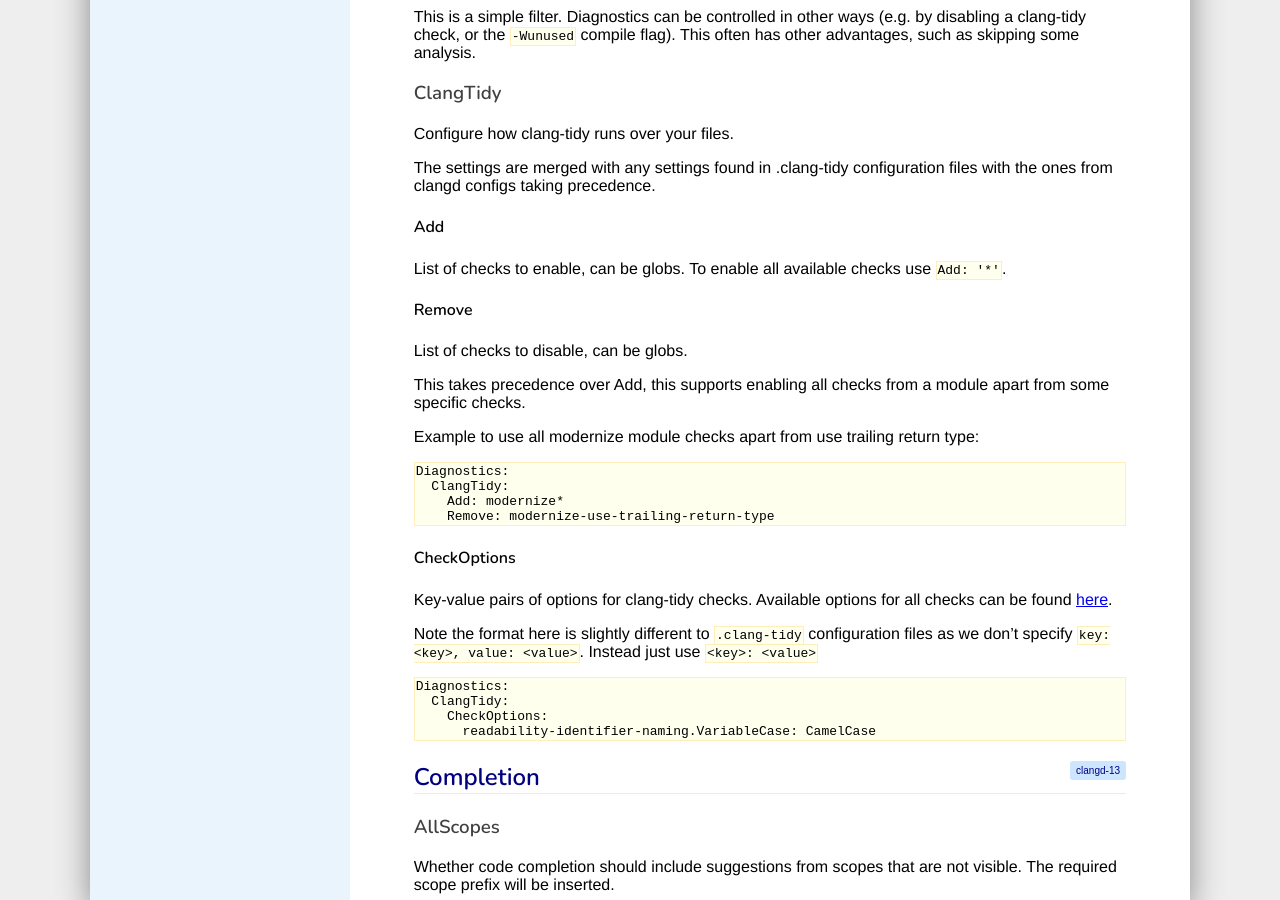
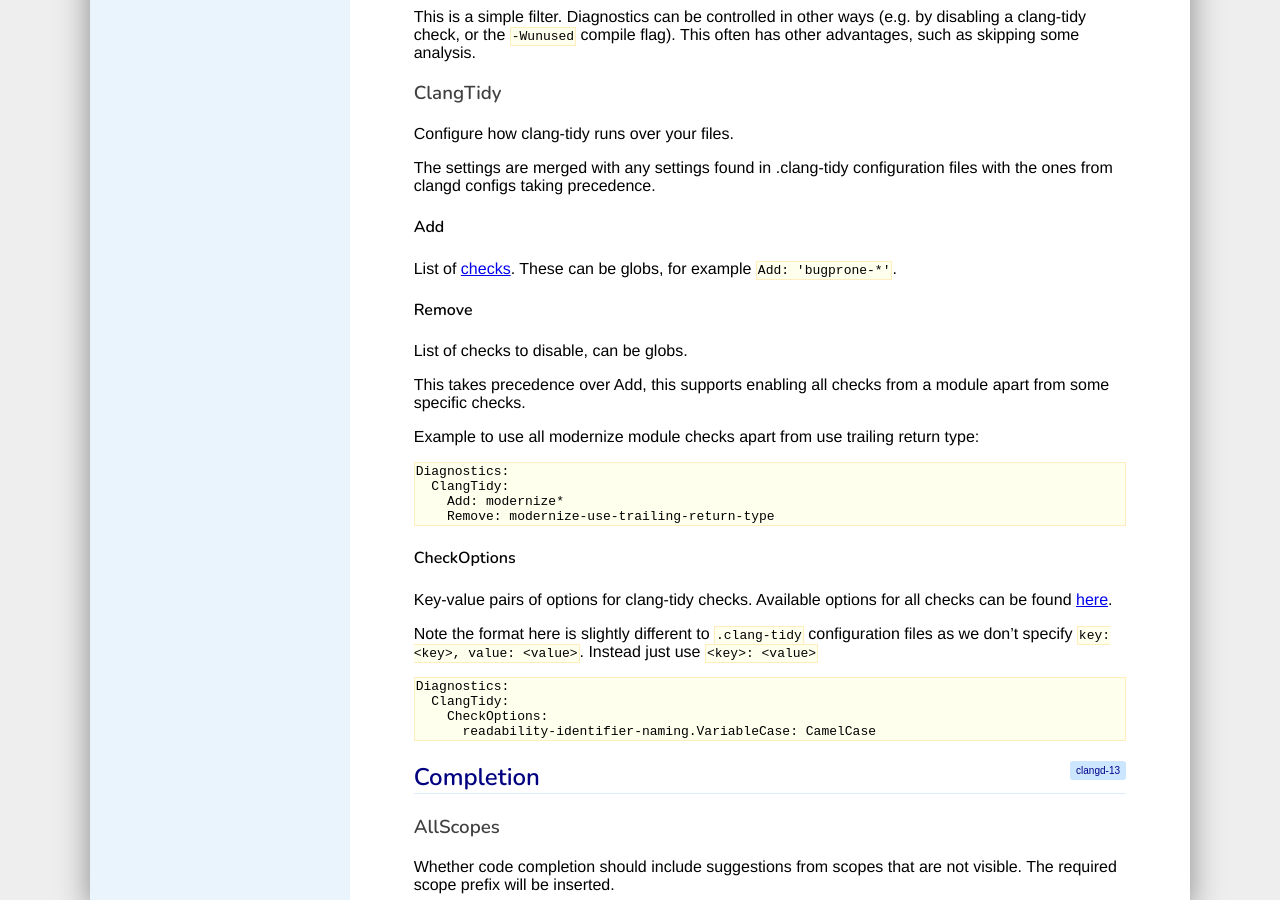
Before and after one commit to llvm/clangd-www, a Jekyll site: the page built from config.md, in a window 1280 px wide and 900 px high, scrolled down 3668 px. Built offline with Jekyll 4.4.1, drawn with Linux system fonts in a browser that asks for light colours; our own code applies the rules of GitHub Pages for plain Markdown files.

Commit message:
Reference clang-tidy docs, realistic example

```diff
--- a/config.md
+++ b/config.md
@@ -221,8 +221,8 @@ configuration files with the ones from clangd configs taking precedence.
 
 #### Add
 
-List of checks to enable, can be globs.
-To enable all available checks use `Add: '*'`.
+List of [checks](https://clang.llvm.org/extra/clang-tidy/checks/list.html).
+These can be globs, for example `Add: 'bugprone-*'`.
 
 #### Remove
 
```
